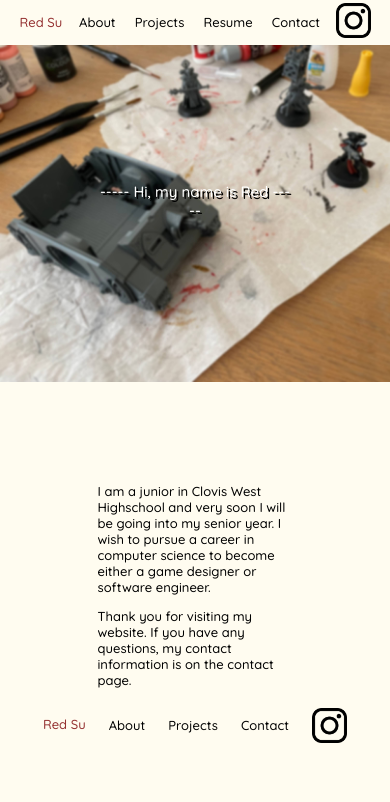
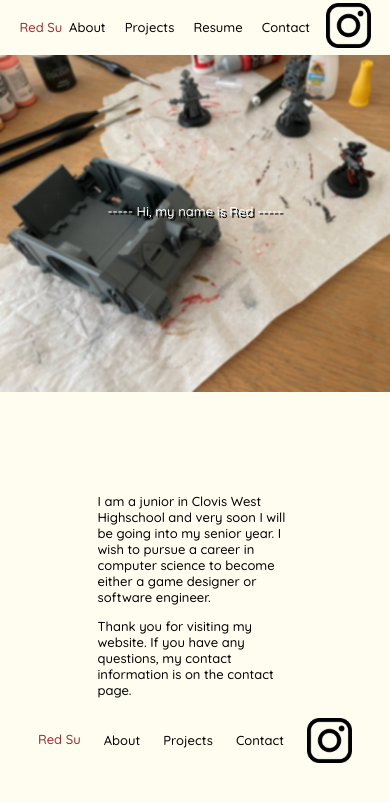
Before and after one commit to Red-Su/Personal-Website, a plain HTML site: page index.html in a window 390 px wide. Drawn offline with Linux system fonts and the light colour scheme.

Commit message:
Insta icon sizing

```diff
--- a/styles.css
+++ b/styles.css
@@ -424,11 +424,11 @@ a.optionfooter:hover:before {
         font-size: 13px;
     }
     .herotext {
-        font-size: 15px;
+        font-size: 13px;
     }
     .insta {
-        width: 35px;
-        height: 35px;
+        width: 45px;
+        height: 45px;
         border-radius: 0px;
     }
     .homehero {
```
